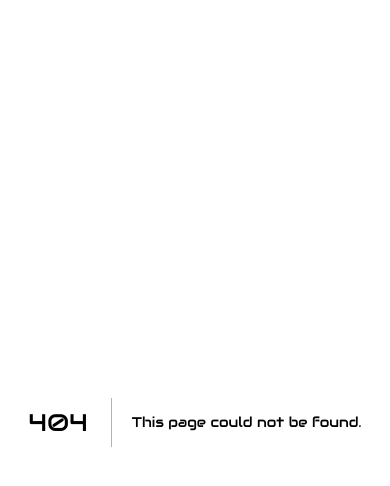
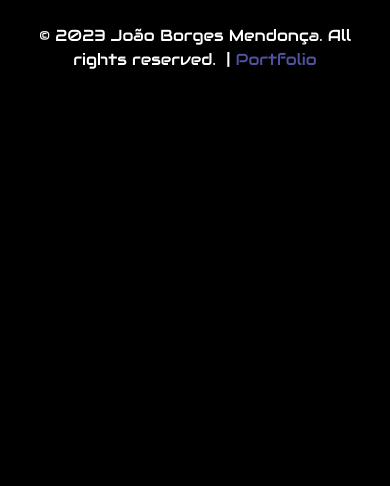
Before and after one commit to JonsMendi/n-cubotics, a Next.js app: page /page-components/organisms/footer in a window 390 px wide. Before the commit this address had no page. Shown: the top 486 px of the page. Built offline with nearby package versions, Linux system fonts and the light colour scheme.

Commit message:
main: Fixed styling and responsiveness

```diff
--- a/pages/page-components/canvas/cube.tsx
+++ b/pages/page-components/canvas/cube.tsx
@@ -3,6 +3,7 @@ import { useFrame } from '@react-three/fiber';
 import * as TWEEN from '@tweenjs/tween.js';
 import { useEffect, useMemo, useRef } from 'react';
 import * as THREE from 'three';
+
 
 type CubeProps = {
   angle: number;
@@ -26,7 +27,7 @@ const Cube = ({ angle, baudRate, readMode, ...rest }: CubeProps) => {
   const currentRotationRef = useRef(0);
   const tweenRef = useRef<TWEEN.Tween<Rotation> | null>(null);
   // Apply the texture
-  const texture = useMemo(() => new THREE.TextureLoader().load('/metal-gold.jpg'), []);
+  const texture = useMemo(() => new THREE.TextureLoader().load('/rouf.jpg'), []);
   // Make use of the baudrate value to make the animation precise
   const baseDuration = readMode === 'random' ? 1000 : 100;
   const transitionDuration = baseDuration / (baudRate / 9600);
@@ -72,7 +73,7 @@ const Cube = ({ angle, baudRate, readMode, ...rest }: CubeProps) => {
       <PerspectiveCamera makeDefault fov={20} />
       <mesh rotation={[0, 0, Math.PI / 4]} ref={cubeAnimationRef}>
         <boxGeometry args={[2, 2, 2]} />
-        <meshBasicMaterial map={texture} />
+        <meshLambertMaterial emissive="#000000" reflectivity={0.886} combine={THREE.MultiplyOperation} vertexColors={false} /* wireframe={true} */ map={texture} />
       </mesh>
     </>
   );
--- a/pages/page-components/molecules/baudrate.tsx
+++ b/pages/page-components/molecules/baudrate.tsx
@@ -20,7 +20,7 @@ const BaudRate: React.FC<BaudRateProps> = ({
       <div className="col-md-10 mx-auto">
         <label htmlFor="">Baud rate:</label>
         <select
-          className="form-select serial-port-select"
+          className="form-select serial-port-select custom-select"
           value={baudRate}
           onChange={handleBaudRateChange}
           disabled={!isDeviceSelected || isConnected}
--- a/pages/page-components/molecules/connect.tsx
+++ b/pages/page-components/molecules/connect.tsx
@@ -9,8 +9,8 @@ type ConnectProps = {
 
 const Connect: React.FC<ConnectProps> = ({ isConnected, connect, disconnect, isDeviceSelected }) => {
   return (
-    <div className="row mt-4 mb-4">
-      <div className="col-md-3 mx-auto">
+    <div className="row mt-5 mb-4">
+      <div className="col-md-10 mx-auto">
         {!isConnected && (
           <button
             className="button-connection w-100"
--- a/pages/page-components/molecules/devices.tsx
+++ b/pages/page-components/molecules/devices.tsx
@@ -23,7 +23,7 @@ const Devices: React.FC<DevicesProps> = ({
     <div className="row">
       <div className="col-md-10 mx-auto">
         <label htmlFor="">Device:</label>
-        <select className="form-select mb-3 serial-port-select" value={selectedDevice || ''} onChange={handleDeviceChange} disabled={isConnected}>
+        <select className="form-select mb-3 custom-select" value={selectedDevice || ''} onChange={handleDeviceChange} disabled={isConnected}>
           <option value="" disabled>
             Select a device
           </option>
--- a/pages/page-components/molecules/readmode.tsx
+++ b/pages/page-components/molecules/readmode.tsx
@@ -14,7 +14,7 @@ const ReadMode: React.FC<ReadModeProps> = ({ readMode, isConnected, handleReadMo
         <label htmlFor="readModeSelect">Read Mode:</label>
         <select
           id="readModeSelect"
-          className="form-select mb-3 serial-port-select"
+          className="form-select mb-3 custom-select"
           value={readMode}
           onChange={handleReadModeChange}
           disabled={!isDeviceSelected || isConnected}
--- /dev/null
+++ b/pages/page-components/organisms/footer.tsx
@@ -0,0 +1,31 @@
+import React from 'react';
+import Link from 'next/link';
+
+function Footer() {
+  return (
+    <footer className="bg-black text-white py-4">
+      <div className="container">
+        <div className="row">
+          <div className="col-12 d-flex justify-content-center text-center">
+            <p className="mb-1">
+              &copy; {new Date().getFullYear()} João Borges Mendonça. All rights
+              reserved. &nbsp;|&nbsp;
+              <Link
+                href="https://jonsmendi.github.io/3d-portfolio-joaobmendonca/"
+                passHref
+                target="_blank"
+                className="footer-portfolio"
+              >
+                <span className="cursor-pointer" role="link" tabIndex={0}>
+                  Portfolio
+                </span>
+              </Link>
+            </p>
+          </div>
+        </div>
+      </div>
+    </footer>
+  );
+};
+
+export default Footer;
--- a/pages/page-components/organisms/topbar.tsx
+++ b/pages/page-components/organisms/topbar.tsx
@@ -4,7 +4,7 @@ import Image from 'next/image';
 function TopBar() {
   return (
     <nav className="navbar navbar-expand-lg navbar-light bg-black">
-      <div className="container">
+      <div className="container-fluid">
         <a
           className="navbar-brand d-flex align-items-center"
           target="_blank"
--- a/styles/globals.css
+++ b/styles/globals.css
@@ -12,7 +12,7 @@ body {
   color: white;
 }
 
-h2.major-mono-display {
+.major-mono-display {
   font-family: 'Major Mono Display', monospace;
   font-size: 50px;
 }
@@ -31,15 +31,26 @@ span.sub-title {
   cursor: default;
 }
 
-.serial-port-select {
-  background-color: black;
-  color: rgb(230, 230, 230);
+.canvas {
+  height: 550px;
 }
 
-.canvas {
-  height: 400px;
+.custom-select {
+  background-color: transparent;
+  color: white;
+  border: 2px solid white;
 }
 
+.custom-select:disabled {
+  color: gray;
+  border-color: gray;
+  background-color: transparent;
+}
+
+/* .custom-select option {
+  background-color: transparent;
+  color: white;
+} */
 
 .button-connection {
   padding: 10px 20px;
@@ -69,14 +80,30 @@ span.sub-title {
     0 0 100px #50529D;
 }
 
-@media (max-width: 768px) {
-  .canvas {
-    height: 300px;
+.footer-portfolio {
+  color: #50529D;
+  text-decoration: none;
+  transition: 0.1s ease-in-out;
+}
+
+.footer-portfolio:hover {
+  color: white;
+}
+
+@media (max-width: 1200px) {
+  .custom-row {
+    flex-direction: column-reverse;
   }
 }
 
-@media (max-width: 375px) {
+@media (max-width: 768px) {
   .canvas {
-    height: 200px;
+    height: 350px;
   }
 }
+
+@media (max-width: 480px) {
+  .canvas {
+    height: 250px;
+  }
+}
```
Also changed, not shown: pages/index.tsx (+6 -2 lines), pages/page-components/organisms/dashboard.tsx (+33 -38 lines), styles/index.module.css (deleted, +0 -8 lines), public/rouf.jpg (added), 1 other file (tests, documents, lock files or other folders).
